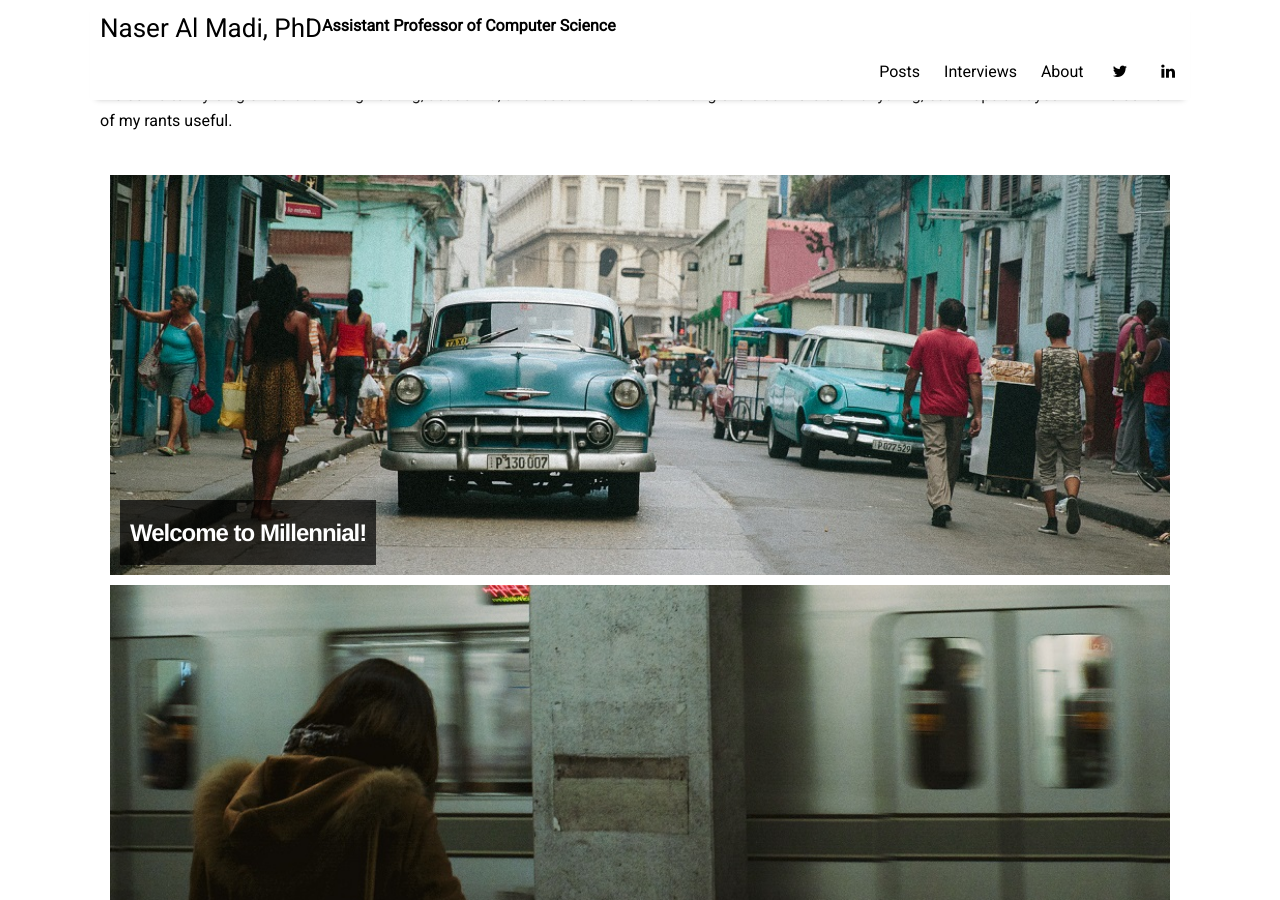
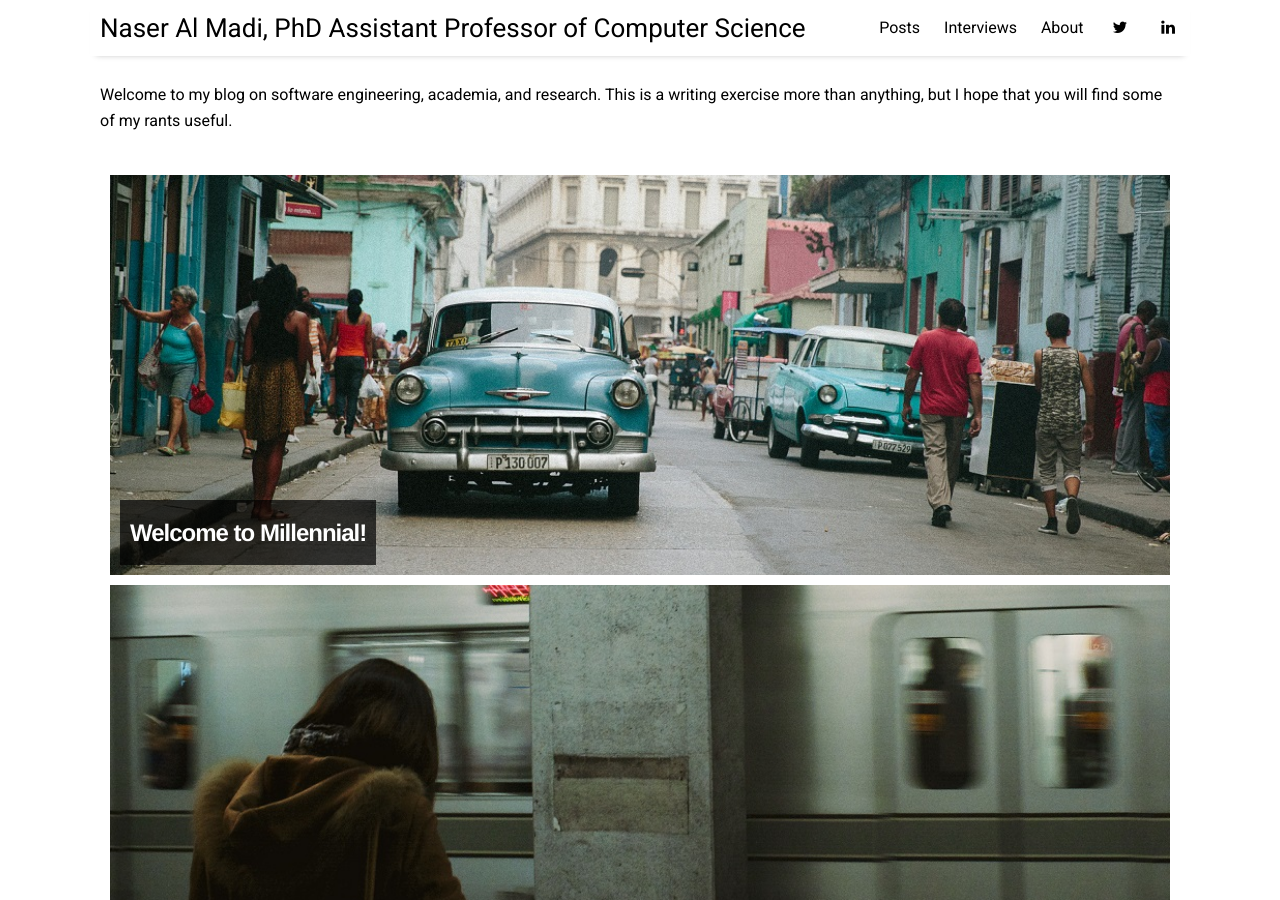
Before and after one commit to SWEFall22/swefall22.github.io, a Jekyll site: the page built from index.html, in a window 1280 px wide and 900 px high. Built offline with Jekyll 4.4.1, drawn with Linux system fonts in a browser that asks for light colours; nearby versions of some CDN libraries; the list of posts is cut into pages by our own code.

```diff
--- a/_includes/header.html
+++ b/_includes/header.html
@@ -1,8 +1,8 @@
 <header class="site-header">
   <h3 class="site-title">
     <a href="{{ site.github.url }}/">{{ site.title }}</a>
+    Assistant Professor of Computer Science
   </h3>
-    <h4>Assistant Professor of Computer Science</h4>
 
 
   <nav class="menu-list">
```
